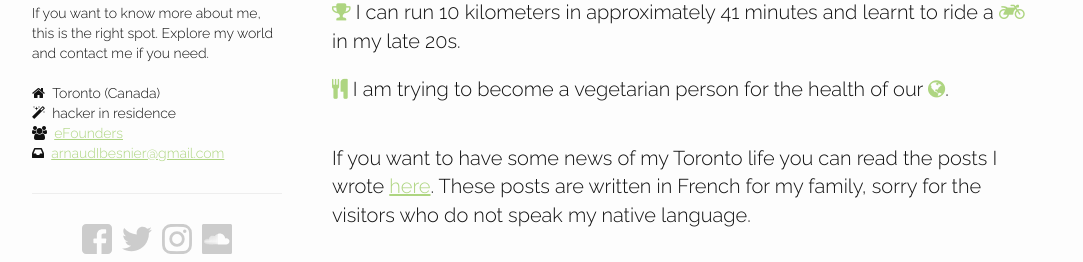
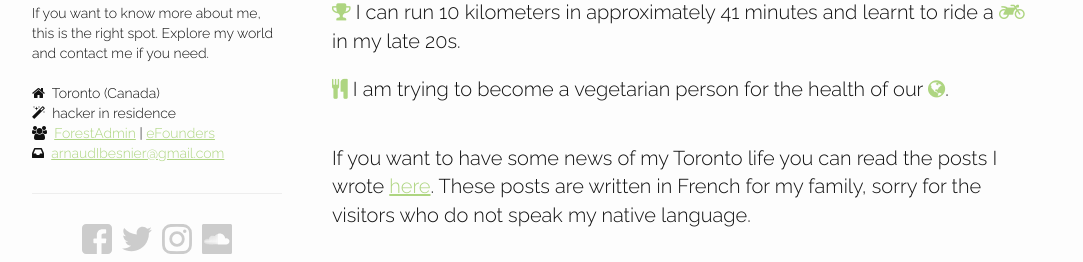
Before and after one commit to arnaudbesnier/arnaudbesnier.github.io, a Jekyll site: the page built from index.html, in a window 1280 px wide. Shown: the part 337-599 px from the top of the page, without its empty margins (98-1181 px from the left). Built offline with Jekyll 4.4.1, drawn with Linux system fonts in a browser that asks for light colours; nearby versions of some CDN libraries.

Commit message:
Improve the companies links

```diff
--- a/_includes/resume.html
+++ b/_includes/resume.html
@@ -4,10 +4,15 @@
     <p>Hi!</p>
     <p>{{ site.description }}</p>
     <br>
-    <p class='no-margin'><i class="fa fa-home" aria-hidden="true"></i> &nbspToronto (Canada)</p>
-    <p class='no-margin'><i class="fa fa-magic" aria-hidden="true"></i> &nbsphacker in residence</p>
-    <p class='no-margin'><i class="fa fa-users" aria-hidden="true"></i> &nbsp<a href='https://efounders.co'>eFounders</a></p>
-    <p class='no-margin'><i class="fa fa-inbox" aria-hidden="true"></i> &nbsp<a href='mailto:arnaudibesnier@gmail.com'>arnaudIbesnier@gmail.com</a></p>
+    <p class='no-margin'><i class="fa fa-home" aria-hidden="true"></i>&nbsp Toronto (Canada)</p>
+    <p class='no-margin'><i class="fa fa-magic" aria-hidden="true"></i>&nbsp hacker in residence</p>
+    <p class='no-margin'><i class="fa fa-users" aria-hidden="true"></i>&nbsp
+      <a href='http://www.forestadmin.com' target='_blank'>ForestAdmin</a> |
+      <a href='https://efounders.co' target='_blank'>eFounders</a>
+    </p>
+    <p class='no-margin'><i class="fa fa-inbox" aria-hidden="true"></i>&nbsp
+      <a href='mailto:arnaudibesnier@gmail.com'>arnaudIbesnier@gmail.com</a>
+    </p>
     <div id='panel-menu'>
       <ul id='social-list'>
         <li class='social_item'>
```
